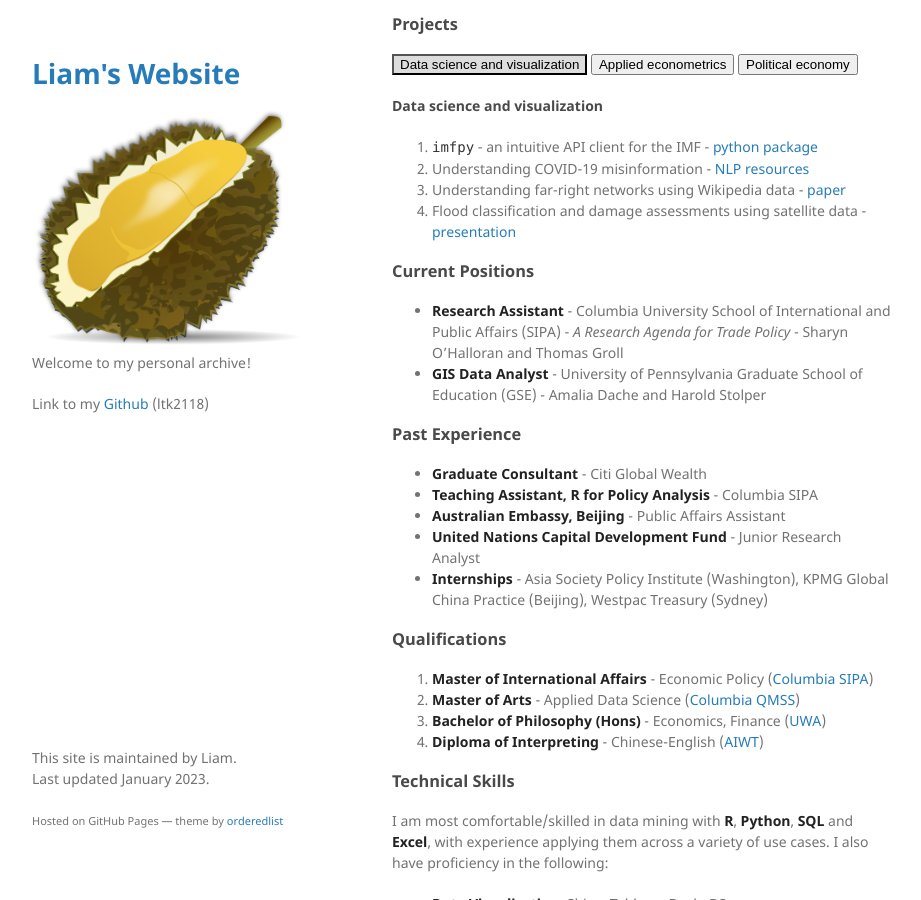
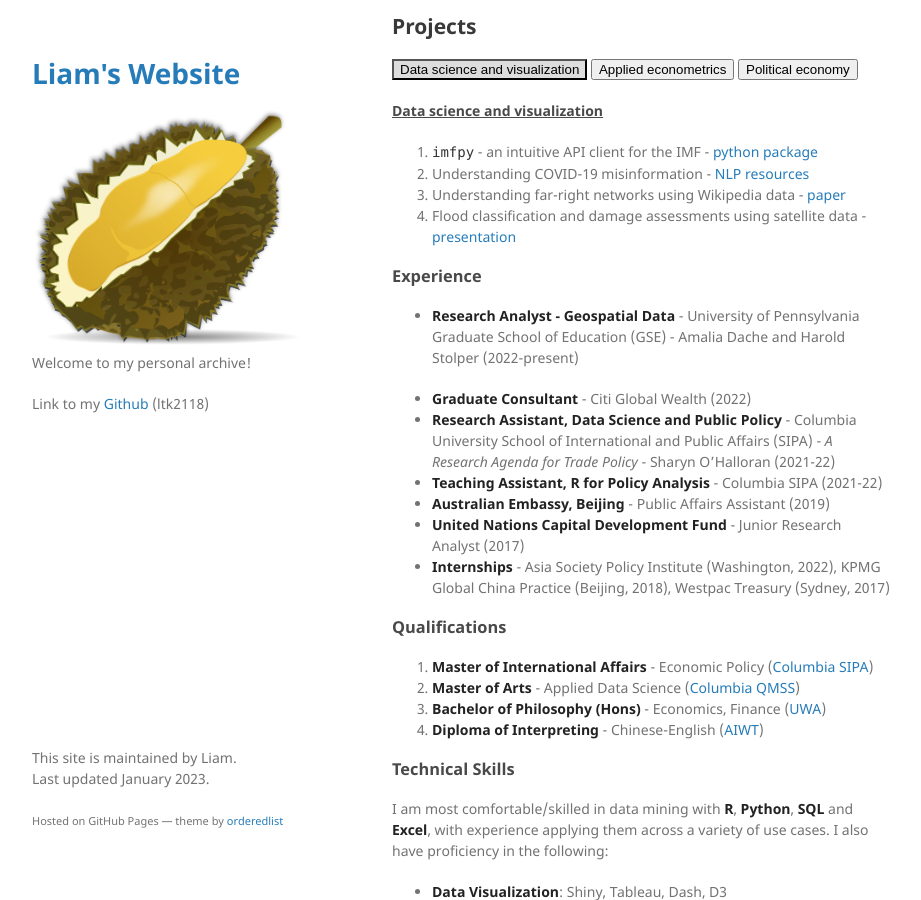
Before and after one commit to liamtk/liamtk.github.io, a Jekyll site: the page built from index.md, in a window 1280 px wide and 900 px high, scrolled down 315 px. Shown: the whole window, without its empty margins (178-1099 px from the left). Built offline with Jekyll 4.4.1, drawn with Linux system fonts in a browser that asks for light colours; our own code applies the rules of GitHub Pages for plain Markdown files.

Commit message:
update index.md

```diff
--- a/index.md
+++ b/index.md
@@ -10,7 +10,7 @@ I'm a Columbia [SIPA](https://www.sipa.columbia.edu/)-[QMSS](https://www.qmss.co
 
 
 
-### Projects
+## Projects
 
 <head>
     <style>
@@ -26,7 +26,7 @@ I'm a Columbia [SIPA](https://www.sipa.columbia.edu/)-[QMSS](https://www.qmss.co
   <button class="tab-btn" onclick="openTab(event, 'Political economy')">Political economy</button>
 </div>
 <div id="Data science and visualization" class="tab-content" style="margin-top: 20px">
-  <h4>Data science and visualization</h4>
+  <h4><u>Data science and visualization</u></h4>
   <ol>
     <li><code>imfpy</code> - an intuitive API client for the IMF - <a href="pages/imfpy.html">python package</a></li>
     <li>Understanding COVID-19 misinformation - <a href="pages/covid_misinfo.html">NLP resources</a></li>
@@ -35,7 +35,7 @@ I'm a Columbia [SIPA](https://www.sipa.columbia.edu/)-[QMSS](https://www.qmss.co
   </ol>
 </div>
 <div id="Applied econometrics" class="tab-content" style="margin-top: 20px">
-  <h4>Applied econometrics</h4>
+    <h4><u>Applied econometrics</u></h4>
   <ol>
 <li>New measurements of inequalities in public transit accessibility - <a href="https://ltk2118.shinyapps.io/nyc-transit/">Shiny app</a></li>
     <li>Time series analysis of Australian inward FDI - <a href="pages/fdi.html">paper</a></li>
@@ -43,7 +43,7 @@ I'm a Columbia [SIPA](https://www.sipa.columbia.edu/)-[QMSS](https://www.qmss.co
   </ol>
 </div>
 <div id="Political economy" class="tab-content" style="margin-top: 20px">
-  <h4>Political economy</h4>
+    <h4><u>Political economy</u></h4>
   <ol>
     <li>Congressional Voting and Import Competition - <a href="pages/congress_trade.html">policy brief</a></li>
     <li>Partisanship in America through language - <a href="https://newsapp-for-newsroom.shinyapps.io/partisanship-in-america/">Shiny app</a></li>
@@ -70,20 +70,16 @@ I'm a Columbia [SIPA](https://www.sipa.columbia.edu/)-[QMSS](https://www.qmss.co
 
 
 
-### Current Positions
+### Experience
 
-- **Research Assistant** - Columbia University School of International and Public Affairs (SIPA) - *A Research Agenda for Trade Policy* - Sharyn O'Halloran and Thomas Groll
-- **GIS Data Analyst** - University of Pennsylvania Graduate School of Education (GSE) - Amalia Dache and Harold Stolper
+- **Research Analyst - Geospatial Data** - University of Pennsylvania Graduate School of Education (GSE) - Amalia Dache and Harold Stolper (2022-present)
 
-
-
-### Past Experience
-
-* **Graduate Consultant** - Citi Global Wealth
-* **Teaching Assistant, R for Policy Analysis** - Columbia SIPA
-* **Australian Embassy, Beijing** - Public Affairs Assistant
-* **United Nations Capital Development Fund** - Junior Research Analyst
-* **Internships** - Asia Society Policy Institute (Washington), KPMG Global China Practice (Beijing), Westpac Treasury (Sydney)
+* **Graduate Consultant** - Citi Global Wealth (2022)
+* **Research Assistant, Data Science and Public Policy** - Columbia University School of International and Public Affairs (SIPA) - *A Research Agenda for Trade Policy* - Sharyn O'Halloran (2021-22)
+* **Teaching Assistant, R for Policy Analysis** - Columbia SIPA (2021-22)
+* **Australian Embassy, Beijing** - Public Affairs Assistant (2019)
+* **United Nations Capital Development Fund** - Junior Research Analyst (2017)
+* **Internships** - Asia Society Policy Institute (Washington, 2022), KPMG Global China Practice (Beijing, 2018), Westpac Treasury (Sydney, 2017)
 
 
 
```
